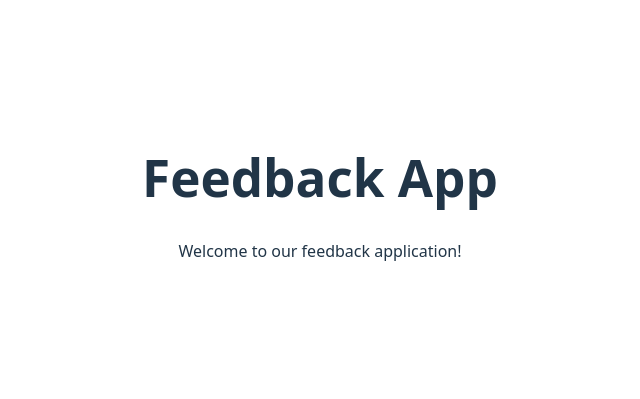
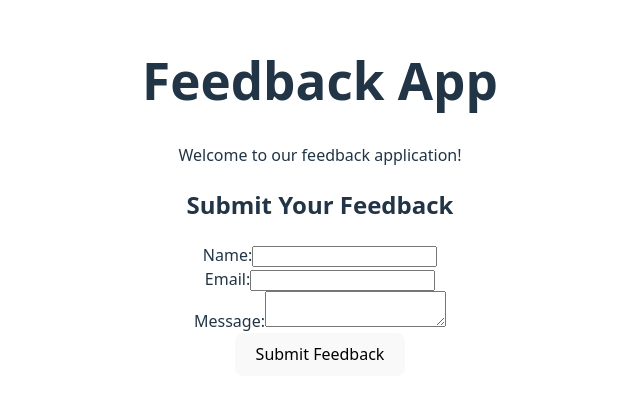
Before and after one commit to Dicky59/feedback-app, a React app in the folder frontend/: page / in a window 1280 px wide. Shown: the part 203-602 px from the top of the page, without its empty margins (320-960 px from the left). Built offline with nearby package versions, Linux system fonts and the light colour scheme; the HTML template or start-up script is replaced by a standard one.

Commit message:
feat: add basic feedback form with basic validation and TypeScript types

```diff
--- a/frontend/src/App.tsx
+++ b/frontend/src/App.tsx
@@ -1,4 +1,5 @@
 import './App.css';
+import { FeedbackForm } from './components/FeedbackForm';
 
 function App() {
   return (
@@ -7,6 +8,9 @@ function App() {
         <h1>Feedback App</h1>
         <p>Welcome to our feedback application!</p>
       </header>
+      <main>
+        <FeedbackForm />
+      </main>
     </div>
   );
 }
--- /dev/null
+++ b/frontend/src/components/FeedbackForm.tsx
@@ -0,0 +1,67 @@
+import React, { useState } from 'react';
+import type { FeedbackRequest } from '../types/feedback';
+
+export const FeedbackForm: React.FC = () => {
+  const [formData, setFormData] = useState<FeedbackRequest>({
+    name: '',
+    email: '',
+    message: '',
+  });
+
+  const handleInputChange = (e: React.ChangeEvent<HTMLInputElement | HTMLTextAreaElement>) => {
+    const { name, value } = e.target;
+    setFormData(prev => ({
+      ...prev,
+      [name]: value,
+    }));
+  };
+
+  const handleSubmit = (e: React.FormEvent) => {
+    e.preventDefault();
+    console.log('Form submitted:', formData);
+  };
+
+  return (
+    <div>
+      <h2>Submit Your Feedback</h2>
+      <form onSubmit={handleSubmit}>
+        <div>
+          <label htmlFor="name">Name:</label>
+          <input
+            type="text"
+            id="name"
+            name="name"
+            value={formData.name}
+            onChange={handleInputChange}
+            required
+          />
+        </div>
+
+        <div>
+          <label htmlFor="email">Email:</label>
+          <input
+            type="email"
+            id="email"
+            name="email"
+            value={formData.email}
+            onChange={handleInputChange}
+            required
+          />
+        </div>
+
+        <div>
+          <label htmlFor="message">Message:</label>
+          <textarea
+            id="message"
+            name="message"
+            value={formData.message}
+            onChange={handleInputChange}
+            required
+          />
+        </div>
+
+        <button type="submit">Submit Feedback</button>
+      </form>
+    </div>
+  );
+};
--- /dev/null
+++ b/frontend/src/types/feedback.ts
@@ -0,0 +1,11 @@
+export interface FeedbackRequest {
+  name: string;
+  email: string;
+  message: string;
+}
+
+export interface FeedbackResponse {
+  id: number;
+  name: string;
+  message: string;
+}
```
